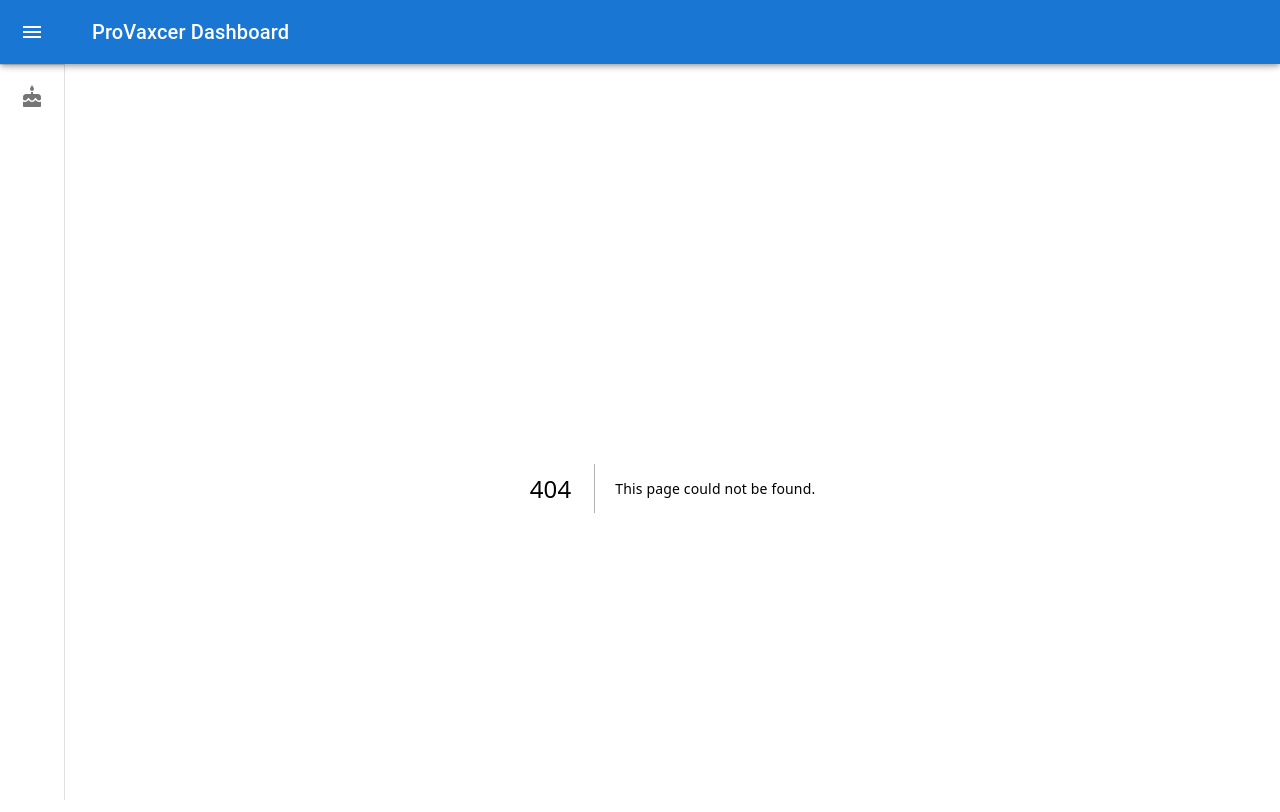
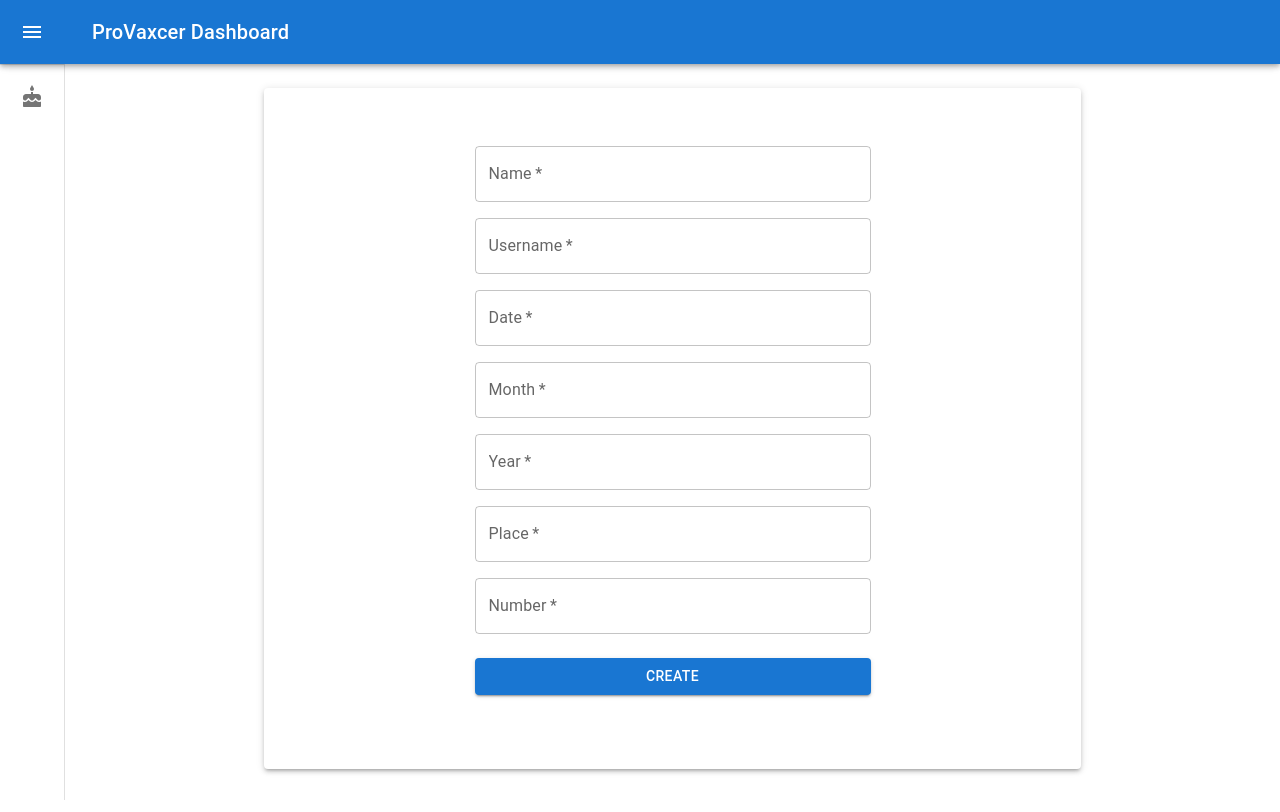
Before and after one commit to Shubhamrawat5/PVX-Dashboard, a Next.js app: page /admin/birthdays/create in a window 1280 px wide. Before the commit this address had no page. Shown: the top 812 px of the page. Built offline with nearby package versions, Linux system fonts and the light colour scheme.

Commit message:
add birthday create route

```diff
--- /dev/null
+++ b/pages/admin/birthdays/create.tsx
@@ -0,0 +1,108 @@
+import * as React from 'react';
+import Button from '@mui/material/Button';
+import CssBaseline from '@mui/material/CssBaseline';
+import TextField from '@mui/material/TextField';
+import Grid from '@mui/material/Grid';
+import Box from '@mui/material/Box';
+import Container from '@mui/material/Container';
+import { createTheme, ThemeProvider } from '@mui/material/styles';
+import { Paper } from '@mui/material';
+import axios from 'axios';
+import { useRouter } from 'next/router';
+
+const defaultTheme = createTheme();
+
+const FIELDS = [
+  {
+    name: 'name',
+    label: 'Name',
+    type: 'text',
+  },
+  {
+    name: 'username',
+    label: 'Username',
+    type: 'text',
+  },
+  {
+    name: 'date',
+    label: 'Date',
+    type: 'number',
+  },
+  {
+    name: 'month',
+    label: 'Month',
+    type: 'number',
+  },
+  {
+    name: 'year',
+    label: 'Year',
+    type: 'number',
+  },
+  {
+    name: 'place',
+    label: 'Place',
+    type: 'text',
+  },
+  {
+    name: 'number',
+    label: 'Number',
+    type: 'number',
+  },
+];
+
+const URL = 'http://localhost:3000/api/v1/admin/bdays';
+
+export default function SignUp() {
+  const router = useRouter();
+  const handleSubmit = (event: React.FormEvent<HTMLFormElement>) => {
+    event.preventDefault();
+    const data = new FormData(event.currentTarget);
+    const body = Object.fromEntries(data.entries());
+    axios
+      .post(URL, body)
+      .then((res) => {
+        router.back();
+      })
+      .catch((err) => {
+        console.log({ err });
+      });
+  };
+
+  return (
+    <ThemeProvider theme={defaultTheme}>
+      <Paper elevation={3} sx={{ marginRight: '15%', marginLeft: '15%', padding: '5%' }}>
+        <Container component="main" maxWidth="xs">
+          <CssBaseline />
+          <Box
+            sx={{
+              display: 'flex',
+              flexDirection: 'column',
+              alignItems: 'center',
+            }}
+          >
+            <Box component="form" noValidate onSubmit={handleSubmit}>
+              <Grid container spacing={2}>
+                {FIELDS.map((item, index) => (
+                  <Grid item xs={12} key={index}>
+                    <TextField
+                      required
+                      fullWidth
+                      id={index.toString()}
+                      label={item.label}
+                      name={item.name}
+                      type={item.type}
+                      defaultValue={''}
+                    />
+                  </Grid>
+                ))}
+              </Grid>
+              <Button type="submit" fullWidth variant="contained" sx={{ mt: 3, mb: 2 }}>
+                Create
+              </Button>
+            </Box>
+          </Box>
+        </Container>
+      </Paper>
+    </ThemeProvider>
+  );
+}
--- a/pages/api/v1/admin/bdays/index.js
+++ b/pages/api/v1/admin/bdays/index.js
@@ -31,7 +31,6 @@ export default async function handler(req, res) {
             year: parseInt(year),
             place,
             number,
-            id: number,
           },
         });
 
```
Also changed, not shown: pages/admin/birthdays/index.tsx (+12 -1 lines).
